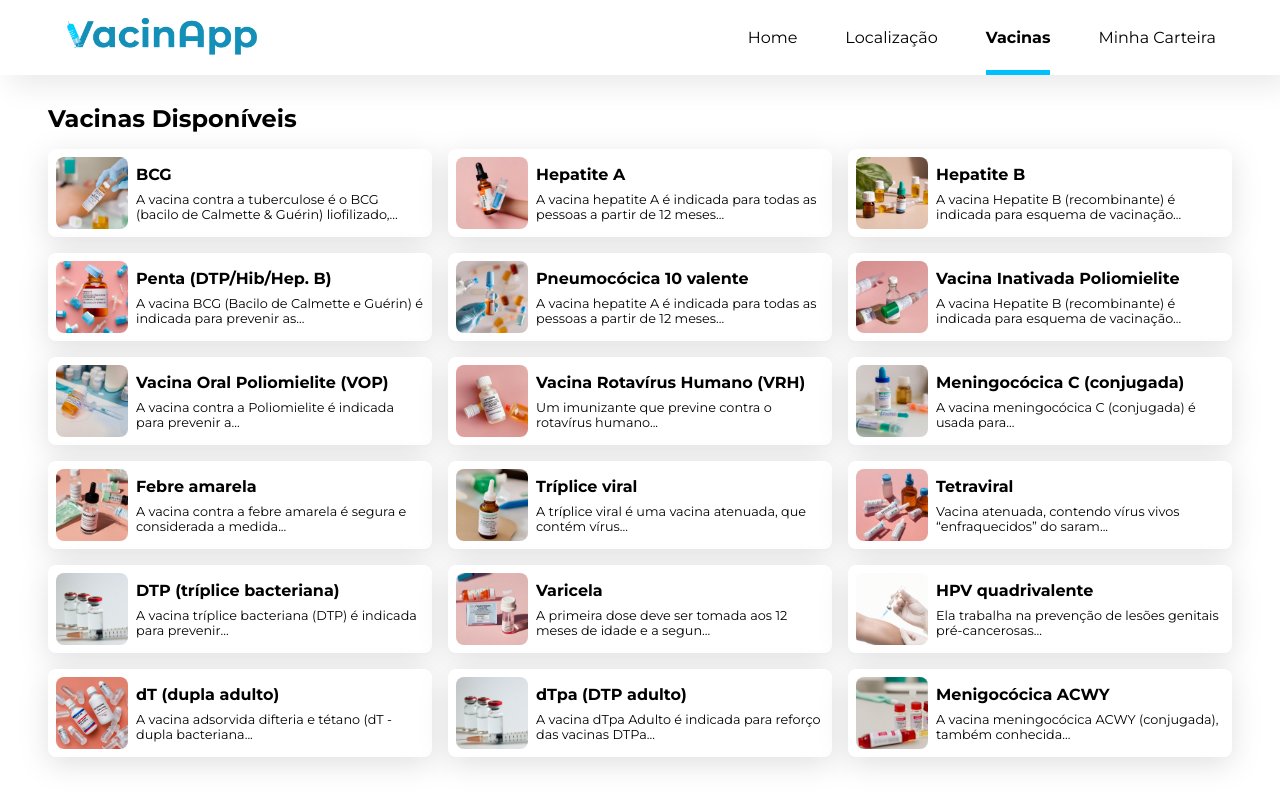
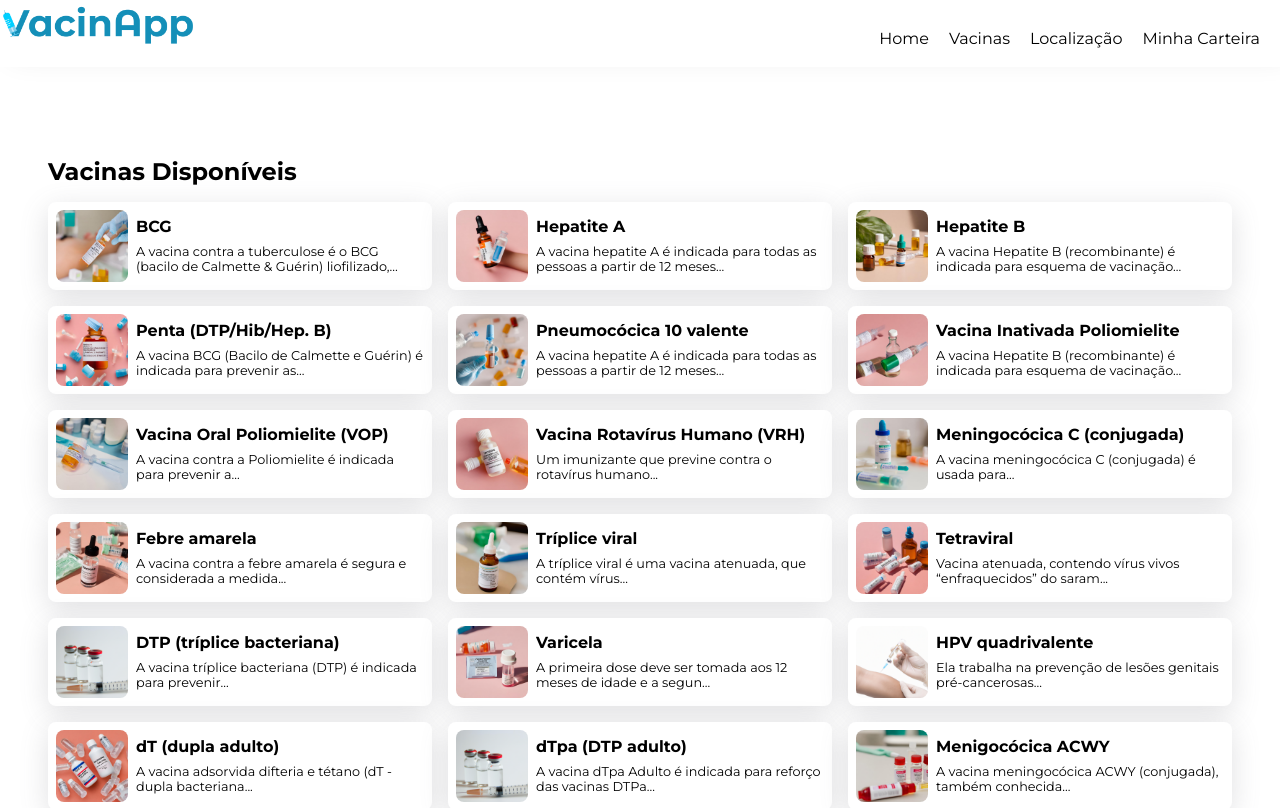
Before and after one commit to VacinApp/Projeto, a Next.js app: page /vacinas in a window 1280 px wide. Shown: the top 808 px of the page. Built offline with nearby package versions, Linux system fonts and the light colour scheme; data requests are answered from the project's data file.

Commit message:
fix: novo navbar

```diff
--- a/src/app/components/FooterNav/FooterNav.jsx
+++ b/src/app/components/FooterNav/FooterNav.jsx
@@ -1,6 +1,5 @@
 "use client"
 
-import Link from 'next/link';
 import { usePathname } from 'next/navigation';
 
 import './footerNav.css';
@@ -10,21 +9,6 @@ const FooterNav = () => {
 	const pathname = usePathname()
 	return (
 		<div>
-			<nav className='nav'>
-				<Link href="/">
-					<i className={ pathname === "/" ? "icon-home active" : "icon-home" }></i>
-				</Link>
-				<Link href="/vacinas">
-					<i className={ pathname === "/vacinas" ? "icon-droplet active" : "icon-droplet" }></i>
-				</Link>
-				<Link href="/localizacao" >
-					<i className={ pathname === "#" ? "icon-map active" : "icon-map" }></i>
-				</Link>
-				<Link href="/minha-carteira" >
-					<i className={ pathname === "/minha-carteira" ? "icon-folder active" : "icon-folder" }></i>
-				</Link>
-			</nav>
-
 			<footer className='rodape'>
 				<div>
 					<img src='/assets/img/logo.png' className='titulo'/>
--- /dev/null
+++ b/src/app/components/Menu/menu.jsx
@@ -0,0 +1,28 @@
+import MenuItem from "../MenuItem/menuItem";
+import styles from "./menu.module.css";
+
+const Menu = () => {
+  return (
+    <div className={styles.container}>
+      <img src="/assets/img/logo.png" className={styles.titulo} />
+      <nav className={styles.menu}>
+        <ul>
+          <li>
+						<MenuItem text="Home" route="/" iconClass="icon-home" />
+          </li>
+          <li>
+						<MenuItem text="Vacinas" route="/vacinas" iconClass="icon-droplet" />
+          </li>
+          <li>
+						<MenuItem text="Localização" route="/localizacao" iconClass="icon-map" />
+          </li>
+          <li>
+						<MenuItem text="Minha Carteira" route="/minha-carteira" iconClass="icon-folder" />
+          </li>
+        </ul>
+      </nav>
+    </div>
+  );
+}
+
+export default Menu;
--- /dev/null
+++ b/src/app/components/Menu/menu.module.css
@@ -0,0 +1,68 @@
+.container {
+  display: flex;
+  align-items: center;
+}
+
+.container img {
+  width: 12.5rem;
+  z-index: 1;
+}
+
+.menu {
+  position: absolute;
+  bottom: 0;
+  left: 0;
+  box-shadow: 10px -10px 30px rgba(0, 0, 0, 0.09);
+  width: 100%;
+}
+
+.menu ul {
+  padding: 0;
+  display: flex;
+  justify-content: space-around;
+  align-items: center;
+  padding: 1.2rem 0;
+  bottom: 0px;
+  width: 100%;
+  background: var(--branco);
+}
+
+.menu ul li {
+  list-style-type: none;
+  padding: 20px;
+}
+
+.menu ul li span {
+  display: none;
+}
+
+.menu .active {
+	font-weight: 700;
+	border-bottom: 0.35rem solid var(--azul);
+	padding-bottom: 0;
+}
+
+@media only screen and (min-width: 768px) {
+  .menu {
+    top: 0;
+    bottom: auto;
+  }
+
+  .menu ul {
+    justify-content: flex-end;
+    padding-right: 20px;
+    gap: 20px;
+  }
+
+  .menu ul li {
+    padding: 0;
+  }
+
+  .menu ul li i {
+    display: none;
+  }
+
+  .menu ul li span {
+    display: block;
+  }
+}
--- /dev/null
+++ b/src/app/components/MenuItem/menuItem.jsx
@@ -0,0 +1,19 @@
+'use client'
+import Link from "next/link";
+import { useRouter } from 'next/navigation';
+import styles from "./menuItem.module.css";
+import { useState } from 'react'
+
+export default function MenuItem({ text, route, iconClass }) {
+  const router = useRouter();
+  const [isActive, setIsActive] = useState(router.asPath === route)
+
+	console.log('Rota atual:', router.asPath);
+	console.log('Rota do item de menu:', route);
+  return (
+    <Link className={styles.menuItem} href={route}>
+      <i className={`${iconClass} ${isActive ? styles.active : ""}`}></i>
+      <span className={isActive ? styles.active : ""}>{text}</span>
+    </Link>
+  );
+}
--- /dev/null
+++ b/src/app/components/MenuItem/menuItem.module.css
@@ -0,0 +1,16 @@
+.menuItem{
+	text-decoration: none;
+	display: flex;
+	flex-wrap: wrap;
+	flex-direction: column;
+	justify-content: center;
+}
+
+.menuItem span {
+	margin-top: 10px;
+	color: var(--preto);
+}
+
+.activeText {
+  color: red;
+}
--- a/src/app/components/Navbar/Navbar.jsx
+++ b/src/app/components/Navbar/Navbar.jsx
@@ -1,7 +1,7 @@
 "use client";
 
 import { usePathname } from "next/navigation";
-import Link from "next/link";
+import MenuItem from "../MenuItem/menuItem";
 
 import "./navbar.css";
 
@@ -11,36 +11,12 @@ const Navbar = () => {
     <div className="container">
       <img src="/assets/img/logo.png" className="titulo" />
       <nav className="container__nav">
-        <Link
-          href="/"
-          className={pathname === "/" ? "nav__links ativa" : "nav__links"}
-        >
-          Home
-        </Link>
-        <Link
-          href="/localizacao"
-          className={
-            pathname === "/localizacao" ? "nav__links ativa" : "nav__links"
-          }
-        >
-          Localização
-        </Link>
-        <Link
-          href="/vacinas"
-          className={
-            pathname === "/vacinas" ? "nav__links ativa" : "nav__links"
-          }
-        >
-          Vacinas
-        </Link>
-        <Link
-          href="/minha-carteira"
-          className={
-            pathname === "/minha-carteira" ? "nav__links ativa" : "nav__links"
-          }
-        >
-          Minha Carteira
-        </Link>
+        <ul>
+          <li> <MenuItem text="Home" route="/" className={pathname === "/" ? "nav__links ativa" : "nav__links"}/> </li>
+          <li> <MenuItem text="Localização" route="/localizacao" className={pathname === "/localizacao" ? "nav__links ativa" : "nav__links"}/> </li>
+          <li> <MenuItem text="Vacinas" route="/vacinas" className={pathname === "/vacinas" ? "nav__links ativa" : "nav__links"} /> </li>
+          <li> <MenuItem text="Minha Carteira" route="/minha-carteira" className={pathname === "/minha-carteira" ? "nav__links ativa" : "nav__links"}/> </li>
+        </ul>
       </nav>
     </div>
   );
--- a/src/app/components/Navbar/navbar.css
+++ b/src/app/components/Navbar/navbar.css
@@ -20,6 +20,26 @@
 
 .container__nav {
   display: none;
+}
+
+.menu {
+  background-color: var(--menu-bgcolor);
+  color: var(--menu-color);
+  position: absolute;
+  bottom: 0;
+  left: 0;
+  width: 100%;
+}
+
+.menu ul {
+  padding: 0;
+  display: flex;
+  justify-content: space-around;
+}
+
+.menu ul li {
+  list-style-type: none;
+  padding: 20px;
 }
 
 @media (min-width: 1023px) {
@@ -52,3 +72,20 @@
     padding-bottom: 0;
   }
 }
+
+@media only screen and (min-width: 768px) {
+  .menu {
+    top: 0;
+    bottom: auto;
+  }
+
+  .menu ul {
+    justify-content: flex-end;
+    padding-right: 20px;
+    gap: 20px;
+  }
+
+  .menu ul li {
+    padding: 0;
+  }
+}
--- a/src/app/minha-carteira/minhacarteira.css
+++ b/src/app/minha-carteira/minhacarteira.css
@@ -18,6 +18,8 @@
   padding: 0.5rem;
   border-radius: 50%;
   transition: 0.3s ease-in-out;
+  color: var(--branco);
+  font-size: 1.5rem;
 }
 
 .linkAdicionar:hover {
--- a/src/app/vacinas/page.js
+++ b/src/app/vacinas/page.js
@@ -1,11 +1,11 @@
 "use client";
 import Link from "next/link";
-import Navbar from "../components/Navbar/Navbar";
 import FooterNav from "../components/FooterNav/FooterNav";
 import CardVacina from "../components/CardVacina/CardVacina";
 import styles from "./vacinas.module.css";
 import { useEffect, useState } from "react";
 import { getVacinas } from "@/util/api";
+import Menu from "../components/Menu/menu";
 
 
 export default function Vacinas() {
@@ -17,7 +17,7 @@ export default function Vacinas() {
 
   return (
     <div>
-      <Navbar />
+      <Menu />
       <div className={`${styles.conteudo} conteudo`}>
         <h1>Vacinas Disponíveis</h1>
         <div className={styles.vacinasCard}>
```
Also changed, not shown: src/app/page.js (+2 -6 lines).
